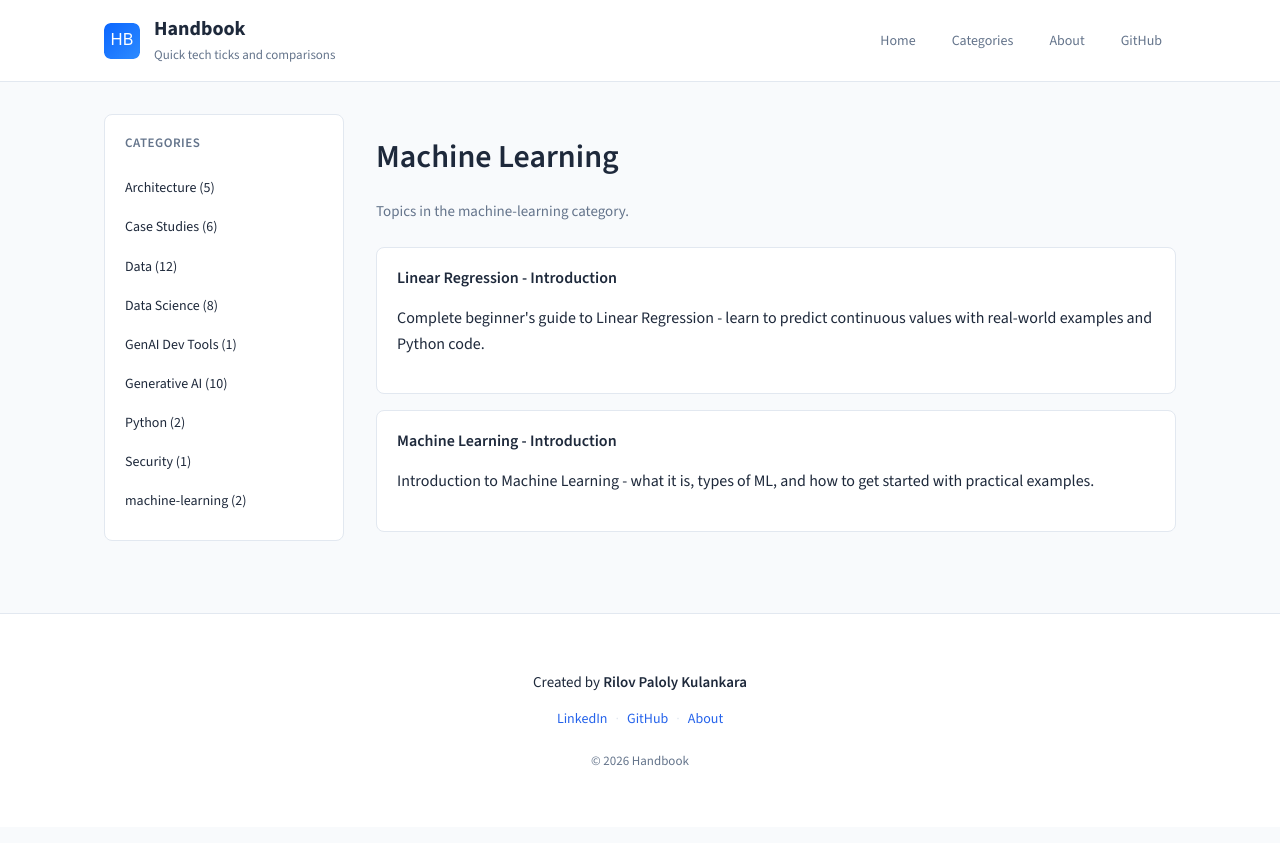
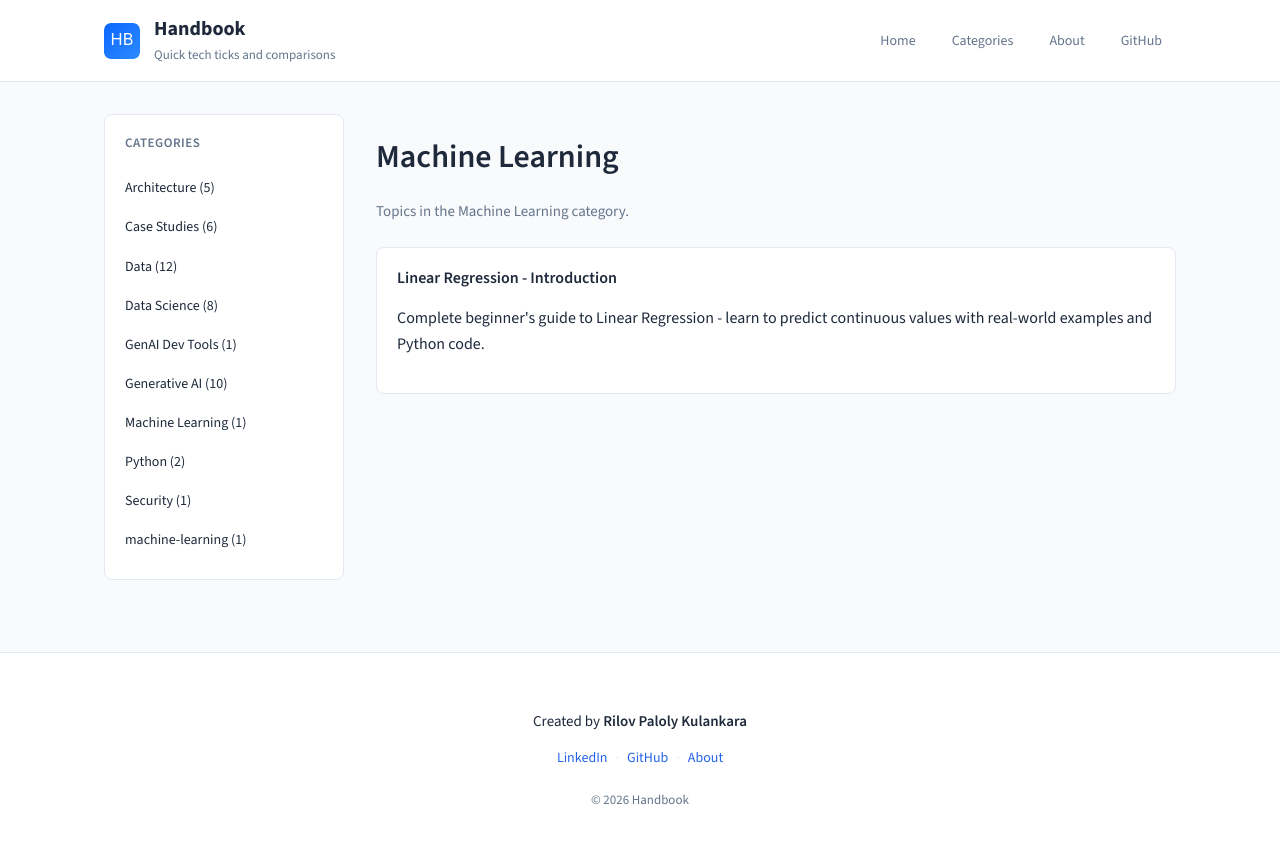
Before and after one commit to rilov/handbook, a Jekyll site: the page built from categories/machine-learning/index.md, in a window 1280 px wide. Shown: the top 843 px of the page. Built offline with Jekyll 4.4.1, drawn with Linux system fonts in a browser that asks for light colours.

Commit message:
Fix Machine Learning category to match site pattern

```diff
--- a/categories/machine-learning/index.md
+++ b/categories/machine-learning/index.md
@@ -1,7 +1,7 @@
 ---
 layout: category
 title: Machine Learning
-category: machine-learning
+category: Machine Learning
 ---
 
 Learn machine learning fundamentals and practical algorithms from scratch.
```
Also changed, not shown: _topics/Linear Regression - Introduction.md (+1 -1 lines).
